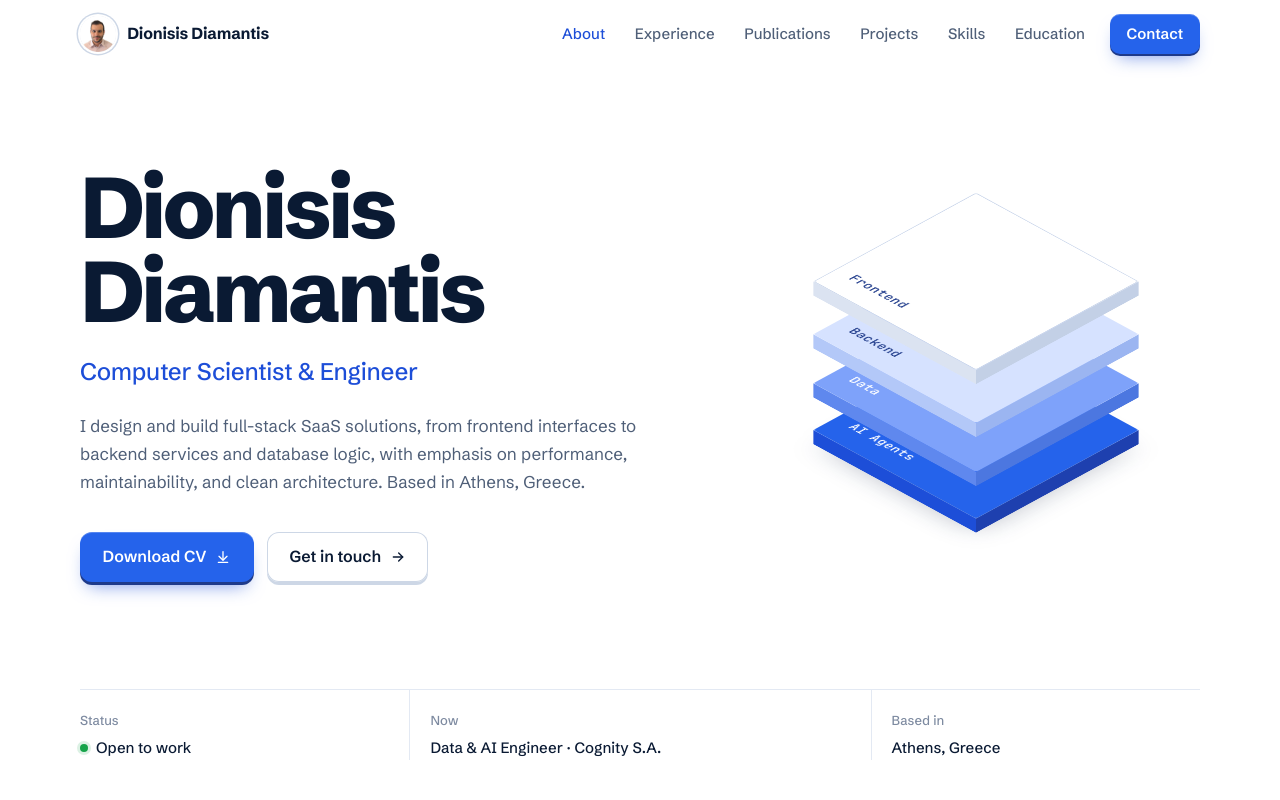
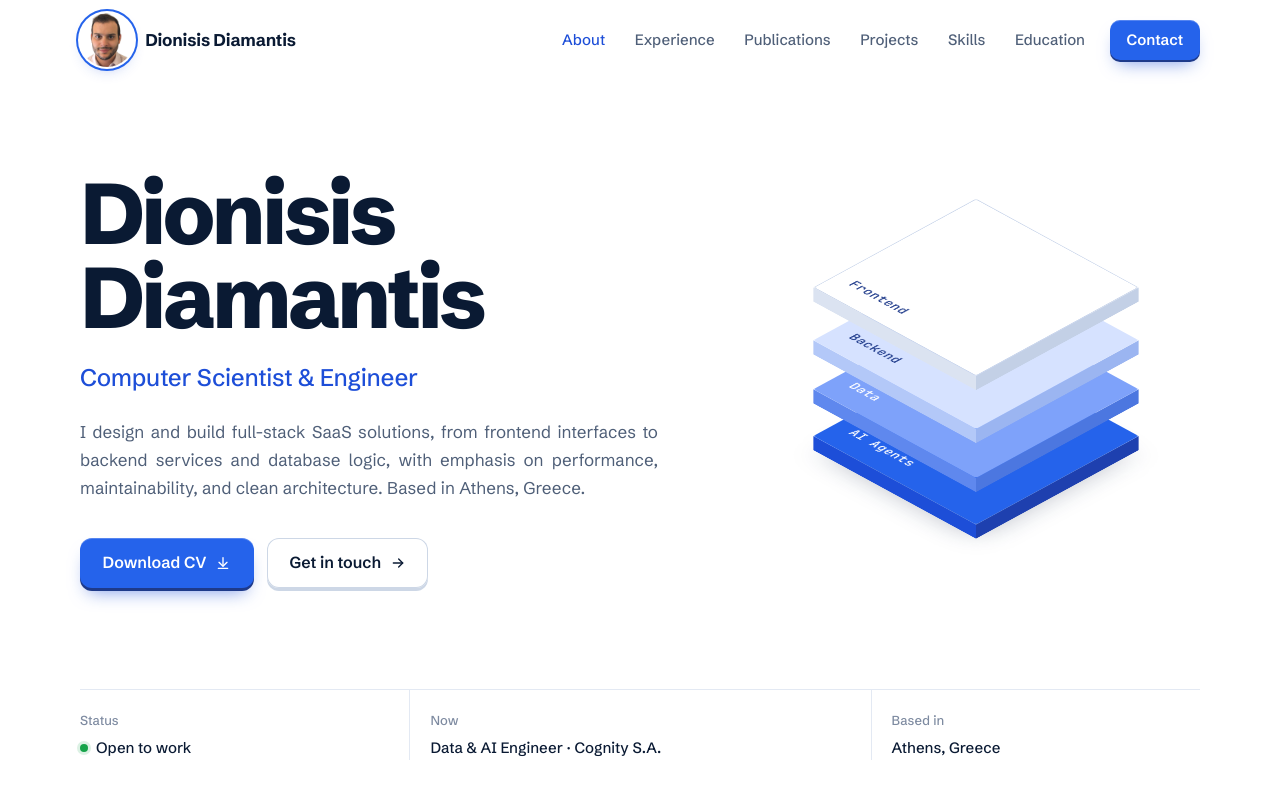
Before and after one commit to dionisisdiamantis/dionisisdiamantis.com, a plain HTML site: page index.html in a window 1280 px wide. Shown: the top 800 px of the page. Drawn offline with Linux system fonts and the light colour scheme; no server answers.

Commit message:
Larger, face-cropped nav photo and justified body text.
Co-Authored-By: Claude Opus 5.5 <noreply@anthropic.com>

```diff
--- a/css/styles.css
+++ b/css/styles.css
@@ -24,7 +24,7 @@
 
   --max: 1120px;
   --gutter: clamp(1.25rem, 5vw, 3rem);
-  --nav-h: 68px;
+  --nav-h: 80px;
   --radius: 14px;
   --ease: cubic-bezier(0.22, 1, 0.36, 1);
 }
@@ -59,6 +59,17 @@ p { text-wrap: pretty; }
 
 .mono { font-family: var(--font-mono); }
 
+/* body copy is justified; hyphenation keeps word gaps even on narrow screens */
+.hero-desc,
+.about-copy p,
+.exp-body > p,
+.pub-abstract,
+.project-card p {
+  text-align: justify;
+  hyphens: auto;
+  -webkit-hyphens: auto;
+}
+
 /* ---------- NAV ---------- */
 nav {
   position: fixed;
@@ -92,22 +103,36 @@ nav.nav-open {
   gap: 0.7rem;
   text-decoration: none;
   font-weight: 700;
-  font-size: 16px;
+  font-size: 17px;
   letter-spacing: -0.01em;
   color: var(--text);
   flex-shrink: 0;
   position: relative;
   z-index: 102;
 }
-.nav-brand img {
-  width: 36px;
-  height: 36px;
+.nav-avatar {
+  --size: 54px;
+  flex-shrink: 0;
+  width: var(--size);
+  height: var(--size);
   border-radius: 50%;
+  overflow: hidden;
+  background: #fff;
+  box-shadow: 0 0 0 2px var(--bg), 0 0 0 4px var(--accent), 0 6px 16px -6px rgba(29, 78, 216, 0.45);
+  transition: box-shadow 0.25s, transform 0.25s var(--ease);
+}
+/* the source photo has white margin around the face, so zoom in on the face */
+.nav-avatar img {
+  width: 100%;
+  height: 100%;
   object-fit: cover;
-  box-shadow: 0 0 0 2px var(--bg), 0 0 0 3.5px var(--line-strong);
-  transition: box-shadow 0.25s;
+  transform: scale(1.4);
+  transform-origin: 50% 40%;
 }
-.nav-brand:hover img { box-shadow: 0 0 0 2px var(--bg), 0 0 0 3.5px var(--accent); }
+.nav-brand:hover .nav-avatar {
+  transform: scale(1.05);
+  box-shadow: 0 0 0 2px var(--bg), 0 0 0 4px var(--accent-ink), 0 10px 20px -6px rgba(29, 78, 216, 0.55);
+}
 
 .nav-links {
   display: flex;
@@ -864,7 +889,8 @@ footer { padding: 0 var(--gutter) calc(2rem + env(safe-area-inset-bottom)); }
 }
 
 @media (max-width: 860px) {
-  :root { --nav-h: 60px; }
+  :root { --nav-h: 68px; }
+  .nav-avatar { --size: 46px; }
 
   .nav-toggle { display: block; }
   .nav-links {
--- a/index.html
+++ b/index.html
@@ -15,7 +15,7 @@
   <link rel="preconnect" href="https://fonts.googleapis.com" />
   <link rel="preconnect" href="https://fonts.gstatic.com" crossorigin />
   <link href="https://fonts.googleapis.com/css2?family=Schibsted+Grotesk:wght@400;500;600;700;800&family=JetBrains+Mono:wght@400;500&display=swap" rel="stylesheet" />
-  <link rel="stylesheet" href="./css/styles.css?v=redesign-3" />
+  <link rel="stylesheet" href="./css/styles.css?v=redesign-4" />
   <script>
     document.documentElement.classList.add('js');
     if ('scrollRestoration' in history) history.scrollRestoration = 'manual';
@@ -32,7 +32,7 @@
   <nav id="navbar">
     <div class="nav-inner">
       <a class="nav-brand" href="#hero" aria-label="Dionisis Diamantis — home">
-        <img src="./assets/images/me.jpeg" alt="" width="36" height="36" decoding="async" />
+        <span class="nav-avatar"><img src="./assets/images/me.jpeg" alt="" width="56" height="56" decoding="async" /></span>
         <span>Dionisis Diamantis</span>
       </a>
       <button
@@ -420,6 +420,6 @@
     </div>
   </footer>
 
-  <script src="./js/script.js?v=redesign-3"></script>
+  <script src="./js/script.js?v=redesign-4"></script>
 </body>
 </html>
```
